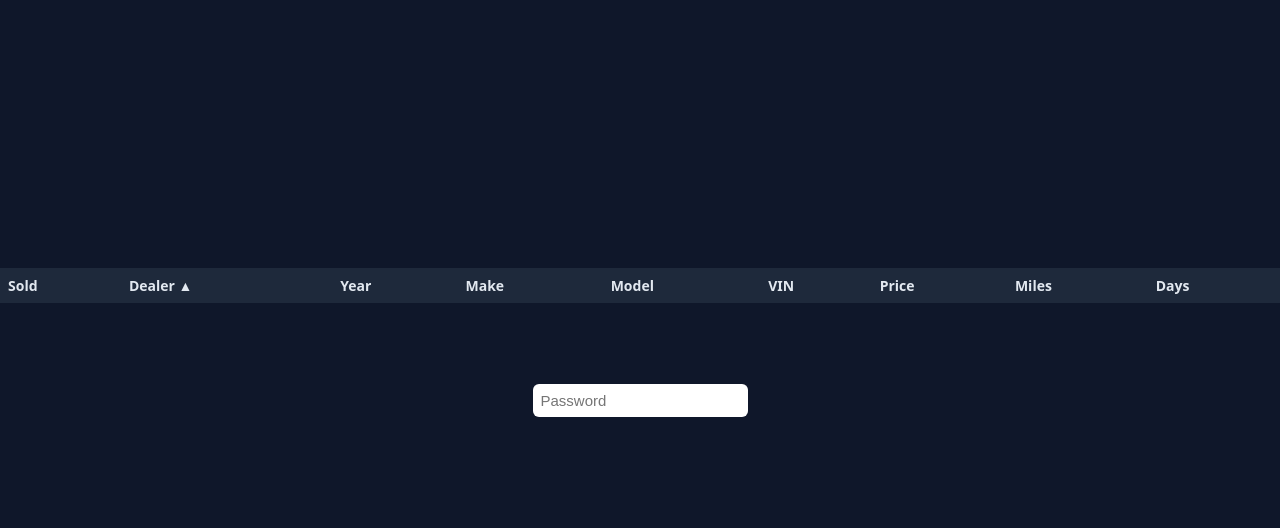
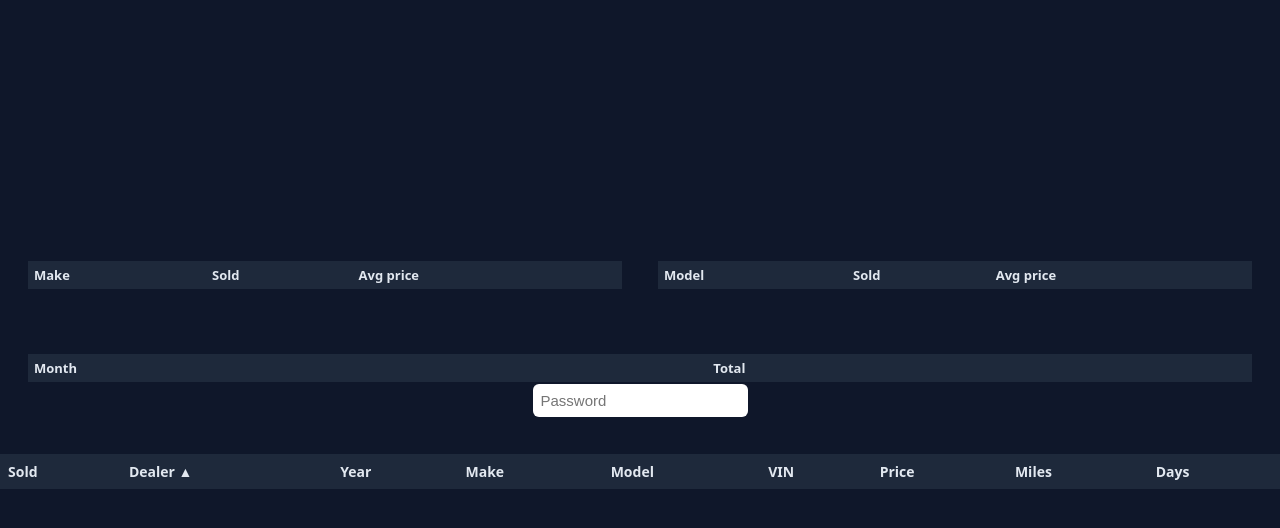
Before and after one commit to babushij/competitor-monitor, a plain HTML site: page docs/index.html in a window 1280 px wide. Both pictures are taken after a click on the element "Dealer". Drawn offline with Linux system fonts and the light colour scheme.

Commit message:
Top makes, top models, monthly sales table

```diff
--- a/docs/index.html
+++ b/docs/index.html
@@ -16,6 +16,12 @@ table{width:100%;border-collapse:collapse;font-size:14px;margin-top:12px}
 th,td{padding:8px;border-bottom:1px solid #334155;text-align:left}
 th{background:#1e293b;position:sticky;top:0}
 #lock{position:fixed;inset:0;background:#0f172a;display:flex;align-items:center;justify-content:center}
+.grid2{display:flex;gap:12px;padding:0 16px;flex-wrap:wrap}
+.box{background:#1e293b;border-radius:10px;padding:12px;flex:1;min-width:260px}
+.box h3{margin:0 0 8px;font-size:15px;color:#38bdf8}
+.box table{margin-top:0;font-size:13px}
+.box td,.box th{padding:5px 6px;cursor:default}
+.mon{padding:0 16px;margin-top:12px;overflow-x:auto}
 </style></head><body>
 <div id="lock"><input id="pw" type="password" placeholder="Password" onkeydown="if(event.key=='Enter')unlock()"></div>
 <header>Competitor Sold Tracker</header>
@@ -26,6 +32,12 @@ th{background:#1e293b;position:sticky;top:0}
  <div class="card">Avg sold price<b id="cp">–</b></div>
  <div class="card">On lot now<b id="inv">–</b><small id="invd"></small></div>
 </div>
+<div class="grid2">
+ <div class="box"><h3>Top 5 makes</h3><table><thead><tr><th>Make</th><th>Sold</th><th>Avg price</th></tr></thead><tbody id="topmk"></tbody></table></div>
+ <div class="box"><h3>Top 10 models</h3><table><thead><tr><th>Model</th><th>Sold</th><th>Avg price</th></tr></thead><tbody id="topmd"></tbody></table></div>
+</div>
+<div class="mon"><div class="box"><h3>Sales by month</h3><table id="montbl"></table></div></div>
+<div style="height:12px"></div>
 <div class="ctl"><select id="dealer"><option value="">All dealers</option></select>
 <input id="q" placeholder="Search make, model, VIN"></div>
 <table><thead><tr><th data-k="sold_detected">Sold</th><th data-k="dealer">Dealer</th><th data-k="year">Year</th><th data-k="make">Make</th><th data-k="model">Model</th><th data-k="vin">VIN</th><th data-k="price">Price</th><th data-k="miles">Miles</th><th data-k="days_listed">Days</th></tr></thead><tbody id="rows"></tbody></table>
@@ -47,6 +59,20 @@ function bounds(){const t=new Date(),y=t.getFullYear(),iso=d=>d.toISOString().sl
  if(range==="all")return["0000","9999"]; if(range==="ytd")return[`${y}-01-01`,"9999"];
  if(range==="ly")return[`${y-1}-01-01`,`${y-1}-12-31`]; return[iso(new Date(Date.now()-range*864e5)),"9999"];}
 document.querySelectorAll("th[data-k]").forEach(th=>th.onclick=()=>{const k=th.dataset.k; if(sk===k)sdir=-sdir; else{sk=k;sdir=1;} render();});
+
+function tc(s){return (s||"").trim().toLowerCase().replace(/\b\w/g,c=>c.toUpperCase());}
+function topList(list,keyf,n){const m={};for(const s of list){const k=keyf(s);if(!k.trim())continue;(m[k]=m[k]||{n:0,p:0,c:0}).n++;if(s.price){m[k].p+=s.price;m[k].c++;}}
+ return Object.entries(m).sort((a,b)=>b[1].n-a[1].n).slice(0,n).map(([k,v])=>`<tr><td>${k}</td><td>${v.n}</td><td>${v.c?"$"+Math.round(v.p/v.c).toLocaleString():"–"}</td></tr>`).join("");}
+function renderExtras(list){
+ topmk.innerHTML=topList(list,s=>tc(s.make),5);
+ topmd.innerHTML=topList(list,s=>tc(s.make)+" "+tc((s.model||"").split(" ")[0]),10);
+ const d=dealer.value, base=sold.filter(s=>!d||s.dealer==d);
+ const dl=[...new Set(base.map(s=>s.dealer))].sort(), mons={};
+ for(const s of base){const m=s.sold_detected.slice(0,7);(mons[m]=mons[m]||{})[s.dealer]=(mons[m][s.dealer]||0)+1;}
+ const nm=m=>new Date(m+"-15").toLocaleString("en-US",{month:"short",year:"numeric"});
+ montbl.innerHTML=`<thead><tr><th>Month</th>${dl.map(x=>`<th>${x}</th>`).join("")}<th>Total</th></tr></thead><tbody>`+
+  Object.keys(mons).sort().reverse().map(m=>{const r=mons[m];return `<tr><td>${nm(m)}</td>${dl.map(x=>`<td>${r[x]||0}</td>`).join("")}<td><b>${Object.values(r).reduce((a,b)=>a+b,0)}</b></td></tr>`;}).join("")+"</tbody>";
+}
 function render(){
  const f=q.value.toLowerCase(), d=dealer.value, [a,b]=bounds();
  const lbl=RANGES.find(r=>String(r[1])===String(range))[0];
@@ -57,7 +83,7 @@ function render(){
  const cmp=(x,y,k)=>{let p=x[k],r=y[k]; if(typeof p==="string"||typeof r==="string"){p=String(p??"").toLowerCase();r=String(r??"").toLowerCase();} else{p=p??0;r=r??0;} return p<r?-1:p>r?1:0;};
  list.sort((x,y)=>{let c=cmp(x,y,sk)*sdir; for(const k of (THEN[sk]||[])){if(c)break; c=cmp(x,y,k);} return c;});
  document.querySelectorAll("th[data-k]").forEach(th=>{th.textContent=th.textContent.replace(/ [▲▼]$/,"")+(th.dataset.k===sk?(sdir>0?" ▲":" ▼"):"");});
- c7.textContent=list.length;
+ c7.textContent=list.length; renderExtras(list);
  const avg=k=>list.length?Math.round(list.reduce((a,s)=>a+(s[k]||0),0)/list.length):0;
  cd.textContent=avg("days_listed"); cp.textContent="$"+avg("price").toLocaleString();
  rows.innerHTML=list.map(s=>`<tr><td>${s.sold_detected}</td><td>${s.dealer}</td><td>${s.year}</td>
```
